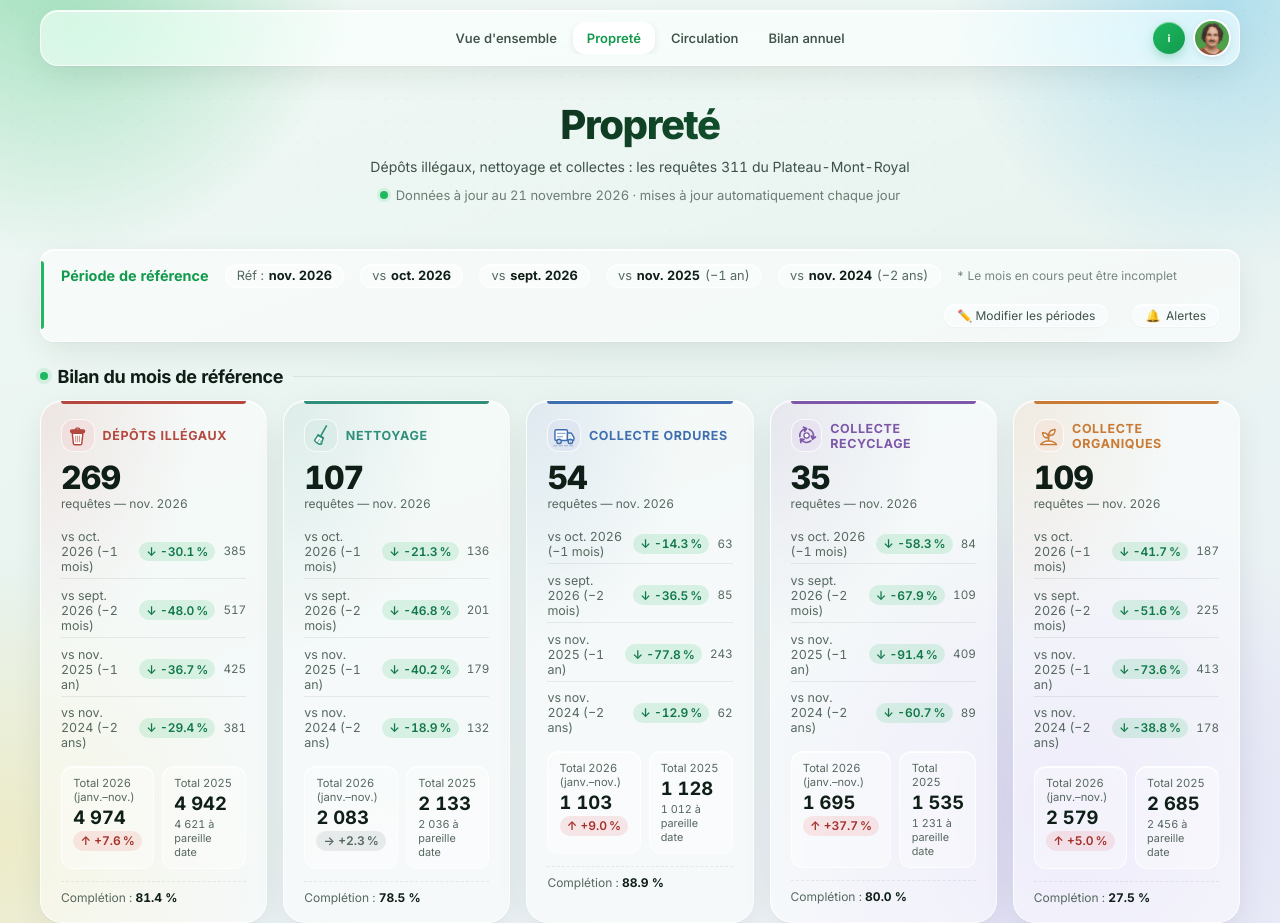
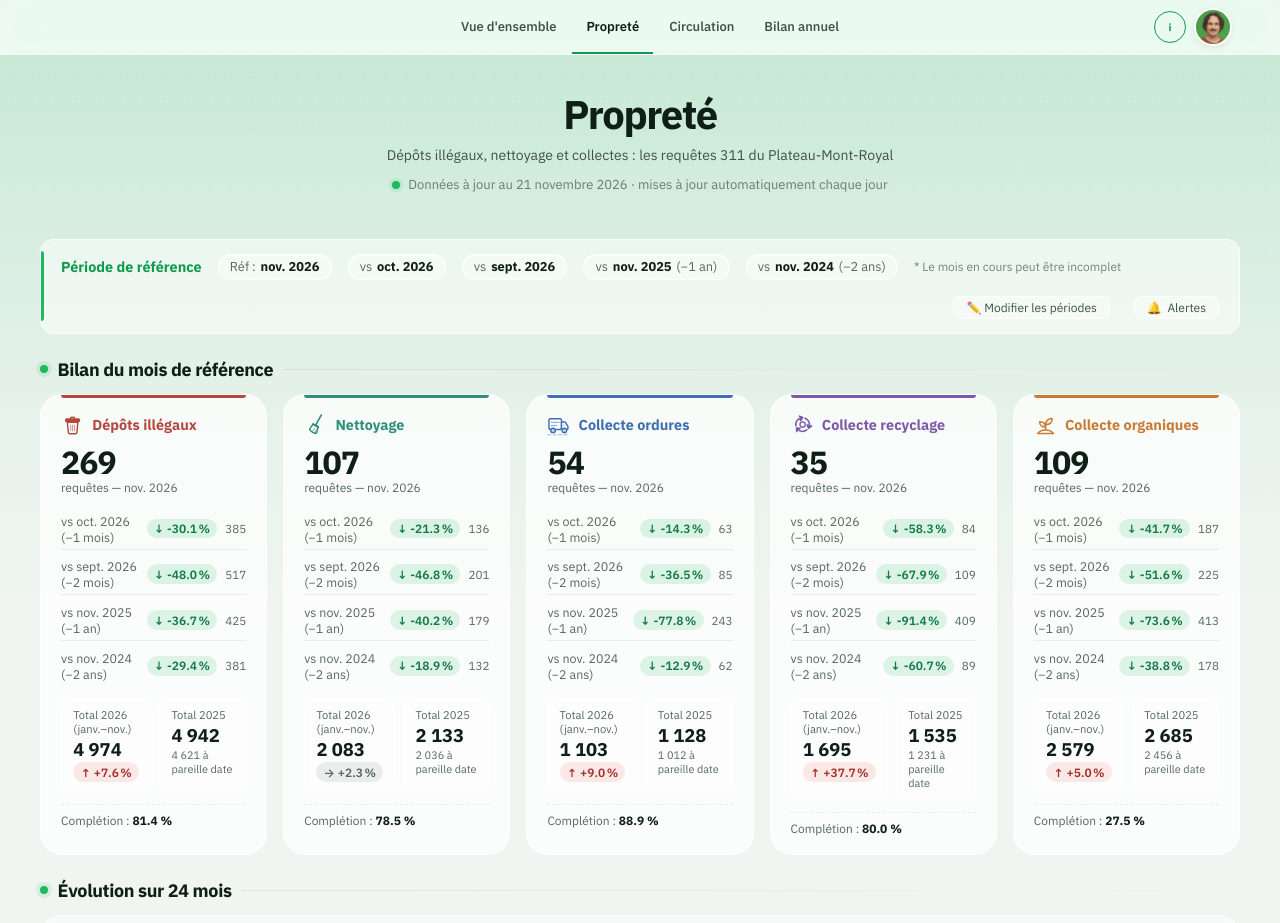
Before and after one commit to gabfortin/requetes-311, a plain HTML site: page docs/proprete.html in a window 1280 px wide. Shown: the top 923 px of the page. Drawn offline with Linux system fonts and the light colour scheme.

Commit message:
Sobriété du style B sur toutes les pages, IBM Plex Sans, bouton « i » sobre
Co-Authored-By: Claude Opus 5.5 <noreply@anthropic.com>

```diff
--- a/docs/chart-theme.js
+++ b/docs/chart-theme.js
@@ -27,7 +27,7 @@ function applyChartTheme() {
     pointHover:v("--chart-point-hover", "#ffffff"),
   };
 
-  Chart.defaults.font.family = "'Inter', -apple-system, BlinkMacSystemFont, 'Segoe UI', sans-serif";
+  Chart.defaults.font.family = "'IBM Plex Sans', -apple-system, BlinkMacSystemFont, 'Segoe UI', sans-serif";
   Chart.defaults.color = CT.text;
   Chart.defaults.borderColor = CT.grid;
   Chart.defaults.elements.arc.borderColor = CT.arcBorder;
--- /dev/null
+++ b/docs/fonts/plex-sans.css
@@ -0,0 +1,26 @@
+/* ═══════════════════════════════════════════════════════════════════════════
+   IBM Plex Sans (variable, 100 à 700), hébergée sur le site : police du
+   style B « dashboard verre » (compteur-velo, requetes-311) depuis
+   novembre 2026. Aucune requête vers un tiers.
+
+   Modèle unique : ~/Developer/outils/communs/polices/plex-sans.css. Copier ce
+   fichier dans le dossier des polices du site (fonts/), à côté des .woff2 :
+   les url() sont relatives à ce fichier. Ne pas modifier la copie d'un site :
+   changer le modèle, puis python3 ~/Developer/outils/recopier_communs.py --appliquer
+
+   Utilisation : <link rel="stylesheet" href="fonts/plex-sans.css"> (ou
+   @import url("fonts/plex-sans.css") en tête d'une feuille).
+   Graisse maximale : 700 (un 750 ou 800 demandé s'affiche en 700).
+   Licence : OFL-IBMPlexSans.txt (SIL OFL 1.1).
+   ═══════════════════════════════════════════════════════════════════════════ */
+
+@font-face {
+  font-family: 'IBM Plex Sans'; font-style: normal; font-display: swap; font-weight: 100 700;
+  src: url('plex-sans-latin-ext.woff2') format('woff2');
+  unicode-range: U+0100-02BA,U+02BD-02C5,U+02C7-02CC,U+02CE-02D7,U+02DD-02FF,U+0304,U+0308,U+0329,U+1D00-1DBF,U+1E00-1E9F,U+1EF2-1EFF,U+2020,U+20A0-20AB,U+20AD-20C4,U+2113,U+2C60-2C7F,U+A720-A7FF;
+}
+@font-face {
+  font-family: 'IBM Plex Sans'; font-style: normal; font-display: swap; font-weight: 100 700;
+  src: url('plex-sans-latin.woff2') format('woff2');
+  unicode-range: U+0000-00FF,U+0131,U+0152-0153,U+02BB-02BC,U+02C6,U+02DA,U+02DC,U+0304,U+0308,U+0329,U+2000-206F,U+20AC,U+2122,U+2191,U+2193,U+2212,U+2215,U+FEFF,U+FFFD;
+}
--- a/docs/glass.css
+++ b/docs/glass.css
@@ -11,7 +11,8 @@
    couleurs passent par les jetons ci-dessous, y compris celles des graphiques
    (--chart-*, lues par chart-theme.js).
    ═══════════════════════════════════════════════════════════════════════════ */
-@import url("fonts/polices.css");   /* Inter hébergée sur le site (outils/communs/polices/) */
+@import url("fonts/polices.css");   /* polices hébergées sur le site (outils/communs/polices/) */
+@import url("fonts/plex-sans.css"); /* IBM Plex Sans, police du style B */
 
 /* ── Jetons : mode clair ─────────────────────────────────────────────────── */
 :root {
@@ -45,7 +46,7 @@
   --avatar-ring:  rgba(255,255,255,.9);
   --switch-off:   rgba(15,40,28,.18);
   --overlay:      rgba(10,22,16,.28);
-  --loading-bg:   rgba(234,243,238,.6);
+  --loading-bg:   rgba(238,243,240,.35);
 
   --blur:      saturate(180%) blur(22px);
   --shadow:    0 1px 1px rgba(15,40,28,.03), 0 10px 36px -8px rgba(15,40,28,.12);
@@ -56,10 +57,10 @@
 
   /* Fond « mesh » */
   --page:   #eaf3ee;
-  --mesh-1: rgba(29,184,96,.38);
-  --mesh-2: rgba(41,171,226,.30);
-  --mesh-3: rgba(139,92,246,.18);
-  --mesh-4: rgba(250,204,21,.20);
+  --mesh-1: rgba(29,184,96,.21);
+  --mesh-2: rgba(41,171,226,.17);
+  --mesh-3: rgba(139,92,246,.10);
+  --mesh-4: rgba(250,204,21,.11);
   --mesh-base: linear-gradient(160deg, #f3faf6 0%, #e9f4f1 50%, #eef1f8 100%);
   --dots:   rgba(15,40,28,.07);
 
@@ -115,15 +116,15 @@
     --avatar-ring:  rgba(255,255,255,.15);
     --switch-off:   rgba(255,255,255,.16);
     --overlay:      rgba(0,0,0,.5);
-    --loading-bg:   rgba(11,19,16,.7);
+    --loading-bg:   rgba(8,12,10,.4);
     --shadow:    0 1px 1px rgba(0,0,0,.2), 0 10px 36px -8px rgba(0,0,0,.5);
     --shadow-lg: 0 2px 2px rgba(0,0,0,.2), 0 24px 60px -16px rgba(0,0,0,.6);
     --inner:     inset 0 1px 0 rgba(255,255,255,.05);
     --page:   #0b1310;
-    --mesh-1: rgba(29,184,96,.16);
-    --mesh-2: rgba(41,171,226,.12);
-    --mesh-3: rgba(139,92,246,.10);
-    --mesh-4: rgba(250,204,21,.06);
+    --mesh-1: rgba(29,184,96,.09);
+    --mesh-2: rgba(41,171,226,.07);
+    --mesh-3: rgba(139,92,246,.06);
+    --mesh-4: rgba(250,204,21,.03);
     --mesh-base: linear-gradient(160deg, #0b1411 0%, #0c1416 50%, #10131b 100%);
     --dots:   rgba(255,255,255,.05);
     --good: #6ee7a0; --good-bg: rgba(29,184,96,.16);
@@ -165,15 +166,15 @@
   --avatar-ring:  rgba(255,255,255,.15);
   --switch-off:   rgba(255,255,255,.16);
   --overlay:      rgba(0,0,0,.5);
-  --loading-bg:   rgba(11,19,16,.7);
+  --loading-bg:   rgba(8,12,10,.4);
   --shadow:    0 1px 1px rgba(0,0,0,.2), 0 10px 36px -8px rgba(0,0,0,.5);
   --shadow-lg: 0 2px 2px rgba(0,0,0,.2), 0 24px 60px -16px rgba(0,0,0,.6);
   --inner:     inset 0 1px 0 rgba(255,255,255,.05);
   --page:   #0b1310;
-  --mesh-1: rgba(29,184,96,.16);
-  --mesh-2: rgba(41,171,226,.12);
-  --mesh-3: rgba(139,92,246,.10);
-  --mesh-4: rgba(250,204,21,.06);
+  --mesh-1: rgba(29,184,96,.09);
+  --mesh-2: rgba(41,171,226,.07);
+  --mesh-3: rgba(139,92,246,.06);
+  --mesh-4: rgba(250,204,21,.03);
   --mesh-base: linear-gradient(160deg, #0b1411 0%, #0c1416 50%, #10131b 100%);
   --dots:   rgba(255,255,255,.05);
   --good: #6ee7a0; --good-bg: rgba(29,184,96,.16);
@@ -196,8 +197,8 @@
 /* ── Base et fond ────────────────────────────────────────────────────────── */
 html { background: var(--page); }
 body {
-  font-family: "Inter", -apple-system, BlinkMacSystemFont, "Segoe UI", Roboto, sans-serif;
-  font-feature-settings: 'cv11', 'ss01', 'tnum';
+  font-family: "IBM Plex Sans", -apple-system, BlinkMacSystemFont, "Segoe UI", Roboto, sans-serif;
+  font-feature-settings: 'tnum';
   -webkit-font-smoothing: antialiased;
   background: transparent;
   color: var(--text);
@@ -531,7 +532,14 @@ main { max-width: calc(1200px + 3rem) !important; padding-top: .25rem; animation
 .toggle-track { background: var(--switch-off); }
 
 /* Écran d'attente (#loading) : base commune chargement.css ; ici le fond de la page */
-#loading { background: var(--loading-bg); }
+/* Voile léger : la page d'accueil reste visible derrière, sous un flou gaussien doux */
+body .gf-don-btn { font-family: inherit; }   /* bouton « Me supporter » (don.js) : police du site */
+
+#loading {
+  background: var(--loading-bg);
+  -webkit-backdrop-filter: blur(4px) saturate(120%);
+          backdrop-filter: blur(4px) saturate(120%);
+}
 
 /* ── Signature : pastille profil (barre du haut) et pied de page ────────── */
 .topbar-profile {
@@ -679,34 +687,33 @@ main { max-width: calc(1200px + 3rem) !important; padding-top: .25rem; animation
 
 /* Couleurs du bouton « i » et de la modale « À propos » (bloc commun ci-dessous) */
 :root {
-  --gf-info-1: #1DB860; --gf-info-2: #129a4c; --gf-info-glow: rgba(18,154,76,.6);
+  --gf-info-1: #1DB860; --gf-info-2: #129a4c; --gf-info-trait: var(--accent-strong);
   --gf-info-fond: var(--glass-solid); --gf-info-bordure: var(--glass-border);
   --gf-info-rayon: var(--r-lg); --gf-info-fermer: var(--glass);
   --gf-info-titre: var(--text); --gf-info-texte: var(--text-2); --gf-info-lien: var(--accent-strong);
 }
 
 /* ── Bouton « i » + modale « À propos » ──────────────────────────────────────
-   Patron des cartes (MAP-DESIGN-SYSTEM.md), sans l'anneau qui pulse : la
-   pulsation est réservée aux cartes (DESIGN-PAGES.md). Bloc identique dans
-   tous les sites hors cartes ; seules les couleurs --gf-info-* (définies
-   juste au-dessus) changent d'un site à l'autre. Script : apropos.js. */
+   Version sobre (novembre 2026), la même que sur les cartes
+   (MAP-DESIGN-SYSTEM.md) : cercle à contour de 1,5 px, fond transparent, sans
+   dégradé, ombre, pulsation ni grossissement ; teinte légère au survol.
+   Bloc identique dans tous les sites hors cartes ; seules les variables
+   --gf-info-* (définies juste au-dessus) changent d'un site à l'autre.
+   --gf-info-trait : couleur du contour et du « i » (repli : --gf-info-2) ;
+   la faire suivre le mode sombre. Script : apropos.js. */
 .gf-info-btn {
   position: relative;
   display: flex; align-items: center; justify-content: center;
   width: 32px; height: 32px; border-radius: 50%; flex-shrink: 0;
-  border: none; padding: 0;
-  background: linear-gradient(140deg, var(--gf-info-1), var(--gf-info-2));
-  color: #fff; cursor: pointer;
-  box-shadow: 0 4px 14px -4px var(--gf-info-glow), inset 0 1px 0 rgba(255,255,255,.45);
-  transition: transform .2s cubic-bezier(.22,.68,0,1), box-shadow .2s cubic-bezier(.22,.68,0,1);
+  padding: 0;
+  border: 1.5px solid currentColor;   /* même épaisseur que « Me soutenir » (don.js) */
+  background: transparent;
+  color: var(--gf-info-trait, var(--gf-info-2)); cursor: pointer;
+  transition: background-color .2s ease;
 }
 .gf-info-btn svg { width: 16px; height: 16px; }
-.gf-info-btn:hover {
-  box-shadow: 0 8px 22px -4px var(--gf-info-glow), inset 0 1px 0 rgba(255,255,255,.5);
-  transform: translateY(-1px) scale(1.1);
-}
-.gf-info-btn:active { transform: scale(.94); }
-.gf-info-btn:focus-visible { outline: 2px solid var(--gf-info-2); outline-offset: 3px; }
+.gf-info-btn:hover { background: color-mix(in srgb, currentColor 12%, transparent); }
+.gf-info-btn:focus-visible { outline: 2px solid currentColor; outline-offset: 3px; }
 .gf-info-overlay {
   position: fixed; inset: 0; z-index: 2000;
   background: rgba(10,16,13,.45);
@@ -754,7 +761,6 @@ main { max-width: calc(1200px + 3rem) !important; padding-top: .25rem; animation
 }
 @media (prefers-reduced-motion: reduce) {
   .gf-info-btn, .gf-info-panel { transition: none; }
-  .gf-info-btn:hover { transform: none; }
   .gf-info-panel { transform: none; }
 }
 @media print { .gf-info-btn, .gf-info-overlay { display: none !important; } }
--- a/docs/proprete.html
+++ b/docs/proprete.html
@@ -8,15 +8,16 @@
   <link rel="icon" type="image/svg+xml" href="favicon.svg" />
   <link rel="icon" type="image/png" href="favicon.png" />
   <link rel="apple-touch-icon" href="apple-touch-icon.png" />
-  <script src="vendor/chartjs/chart.umd.min.js?v=1.3.0"></script>
-  <script src="chargement.js?v=1.3.0"></script>
-  <script src="chart-theme.js?v=1.3.0"></script>
-  <script src="version.js?v=1.3.0"></script>
-  <script src="icones.js?v=1.3.0"></script>
-  <link rel="stylesheet" href="categorie.css?v=1.3.0" />
-  <link rel="stylesheet" href="chargement.css?v=1.3.0" />
-  <link rel="stylesheet" href="chargement-fiches.css?v=1.3.0" />
-  <link rel="stylesheet" href="glass.css?v=1.3.0" />
+  <script src="vendor/chartjs/chart.umd.min.js?v=1.4.0"></script>
+  <script src="chargement.js?v=1.4.0"></script>
+  <script src="chart-theme.js?v=1.4.0"></script>
+  <script src="version.js?v=1.4.0"></script>
+  <script src="icones.js?v=1.4.0"></script>
+  <link rel="stylesheet" href="categorie.css?v=1.4.0" />
+  <link rel="stylesheet" href="chargement.css?v=1.4.0" />
+  <link rel="stylesheet" href="chargement-fiches.css?v=1.4.0" />
+  <link rel="stylesheet" href="glass.css?v=1.4.0" />
+  <link rel="stylesheet" href="sobriete.css?v=1.4.0" />
   <script>window.goatcounter = {path: function(p) { return location.host + p }}</script>
   <script data-goatcounter="https://gabfortin.goatcounter.com/count" async src="//gc.zgo.at/count.js"></script>
 </head>
@@ -54,7 +55,7 @@
   </div>
 </header>
 </div>
-<script src="titre-barre.js?v=1.3.0" data-barre=".topbar" data-titre="#entete h1"></script>
+<script src="titre-barre.js?v=1.4.0" data-barre=".topbar" data-titre="#entete h1"></script>
 
 <div class="site-header" id="entete">
   <h1>Propreté</h1>
@@ -162,11 +163,11 @@
 </div>
 
 <script>window.DASH = { dataFile: "proprete_data.js", prefix: "PROPRETE", notifKey: "311_notif_v1" };</script>
-<script src="categorie.js?v=1.3.0"></script>
+<script src="categorie.js?v=1.4.0"></script>
 <script>
 document.getElementById("app-version").textContent = typeof APP_VERSION !== "undefined" ? APP_VERSION : "?";
 document.getElementById("fraicheur-date").textContent = typeof DATA_UPDATED_AT !== "undefined" ? new Date(DATA_UPDATED_AT + "T12:00:00").toLocaleDateString("fr-CA", { day: "numeric", month: "long", year: "numeric" }) : "?";
 </script>
-<script src="apropos.js?v=1.3.0"></script>
+<script src="apropos.js?v=1.4.0"></script>
 </body>
 </html>
--- /dev/null
+++ b/docs/sobriete.css
@@ -0,0 +1,100 @@
+/* ═══════════════════════════════════════════════════════════════════════════
+   Sobriété du style B (adoptée en novembre 2026, DESIGN-PAGES.md, B,
+   « Sobriété ») : chargée après la feuille principale, elle retire ce qui
+   fait « tableau de bord généré » : titre en dégradé, halos de couleur,
+   barre flottante en pilule, pilules à dégradé brillant, gros chiffres
+   verts et étiquettes en majuscules espacées, ombres et soulèvements.
+   Même contenu dans compteur-velo (assets/sobriete.css) et requetes-311
+   (docs/sobriete.css), aux sélecteurs propres à chaque site près.
+   ═══════════════════════════════════════════════════════════════════════════ */
+
+/* 6. Titre en couleur unie (« 311 » reste en vert) au lieu du dégradé */
+.site-header h1 {
+  background: none;
+  -webkit-background-clip: border-box; background-clip: border-box;
+  color: var(--text);
+}
+.site-header h1 span { color: var(--accent-strong); }
+
+/* 7. Icônes des catégories sans carré teinté : l'icône seule, à la couleur
+   de la catégorie (la barre de couleur en haut de la carte reste) */
+.kpi-icon {
+  width: auto; height: auto;
+  background: none; border: none;
+  color: var(--cat-color, var(--accent));
+}
+
+/* 8. Fond : un seul dégradé vert, plus franc, derrière l'en-tête (au lieu des
+   quatre halos), qui défile avec la page */
+html { background: #f1f5f2; }
+body::before {
+  position: absolute; inset: 0 0 auto 0; height: 640px;
+  background: linear-gradient(180deg, rgba(29,184,96,0.22) 0%, rgba(29,184,96,0.07) 55%, rgba(29,184,96,0) 100%);
+  animation: none;
+}
+@media (prefers-color-scheme: dark) {
+  html:where(:not([data-theme="light"])) { background: #0b1310; }
+  :where(:root:not([data-theme="light"])) body::before {
+    background: linear-gradient(180deg, rgba(61,220,132,0.14) 0%, rgba(61,220,132,0.04) 55%, rgba(61,220,132,0) 100%);
+  }
+}
+
+/* Cartes, tuiles, filtres et bandeaux : fond uni, sans ombre ni soulèvement */
+.card, .chart-card, .kpi, .kpi:hover, .kpi-card, .filters, .period-banner, .alert-banner {
+  box-shadow: none; transform: none;
+}
+.kpi, .kpi:hover { background: var(--glass-strong); }
+/* Tuiles par catégorie : plus de halo de couleur dans le coin (la barre du haut reste) */
+.kpi-card { background: var(--glass-strong); }
+
+/* Chiffres en couleur du texte ; étiquettes en minuscules normales */
+.kpi .kpi-value, .kpi.green .kpi-value, .kpi.orange .kpi-value { color: var(--text); }
+.filter-label, .kpi .kpi-label, .pb-sel-group label, .alert-field label {
+  text-transform: none; letter-spacing: 0;
+  font-size: .8rem; font-weight: 500; color: var(--text-2);
+}
+
+/* Noms de catégorie (tuiles et alertes) : minuscules normales, toujours à la
+   couleur de la catégorie */
+.kpi-cat-label, .alert-cat-label { text-transform: none; letter-spacing: 0; font-size: .9rem; }
+
+/* Barre du haut : pleine largeur, collée en haut, sans pilule flottante ;
+   onglets soulignés au lieu de pastilles */
+.topbar {
+  top: 0; margin: 0; width: 100%; max-width: none;
+  border: none; border-bottom: 1px solid var(--glass-border);
+  border-radius: 0; box-shadow: none;
+  background: var(--glass-strong);
+  animation: none;
+}
+.topbar > header { max-width: 1200px; margin: 0 auto; align-items: stretch; }
+.topbar > header > .marque, .topbar > header > .topbar-droite { align-items: center; }
+.tabs { align-self: stretch; align-items: stretch; }
+.tab {
+  display: flex; align-items: center;
+  border-radius: 0; background: none; box-shadow: none;
+  border-bottom: 2px solid transparent;
+}
+.tab:hover { background: none; color: var(--text); }
+.tab.active {
+  background: none; box-shadow: none;
+  color: var(--text); border-bottom: 2px solid var(--accent-strong);
+}
+
+/* Boutons de filtre : rectangles sobres ; actif en vert pâle au lieu du
+   dégradé vert brillant (les natures gardent leur couleur, mais à plat) */
+.filter-btn, .toggle-btn, .period-edit-btn, .pb-reset-btn, .btn-ghost, .btn-test, .notif-btn {
+  border-radius: 8px; box-shadow: none;
+}
+.filter-btn:active, .toggle-btn:active, .btn:active { transform: none; }
+.filter-btn.active, .toggle-btn.active, .acti-chip {
+  background: var(--accent-soft); color: var(--accent-strong);
+  border-color: var(--accent-strong); box-shadow: none;
+}
+.btn-primary, .pb-apply-btn,
+.btn-primary:hover, .pb-apply-btn:hover {
+  background: var(--accent-strong); box-shadow: none; filter: none;
+}
+.filter-btn[data-nature="Requete"].active     { background: #36639f; color: #fff; border-color: #36639f; box-shadow: none; }
+.filter-btn[data-nature="Plainte"].active     { background: #a53f37; color: #fff; border-color: #a53f37; box-shadow: none; }
+.filter-btn[data-nature="Commentaire"].active { background: #149a4f; color: #fff; border-color: #149a4f; box-shadow: none; }
--- a/docs/version.js
+++ b/docs/version.js
@@ -1,3 +1,3 @@
 // Version de l'application (incrémentée automatiquement à chaque mise à jour des données)
-var APP_VERSION = "1.3.1";
+var APP_VERSION = "1.4.0";
 var DATA_UPDATED_AT = "2026-11-21";
```
Also changed, not shown: docs/annee.html (+13 -12 lines), docs/circulation.html (+13 -12 lines), docs/confidentialite.html (+3 -2 lines), docs/index.html (+10 -9 lines), .communs.json, docs/fonts/OFL-IBMPlexSans.txt (added), docs/fonts/plex-sans-latin-ext.woff2 (added), docs/fonts/plex-sans-latin.woff2 (added).
